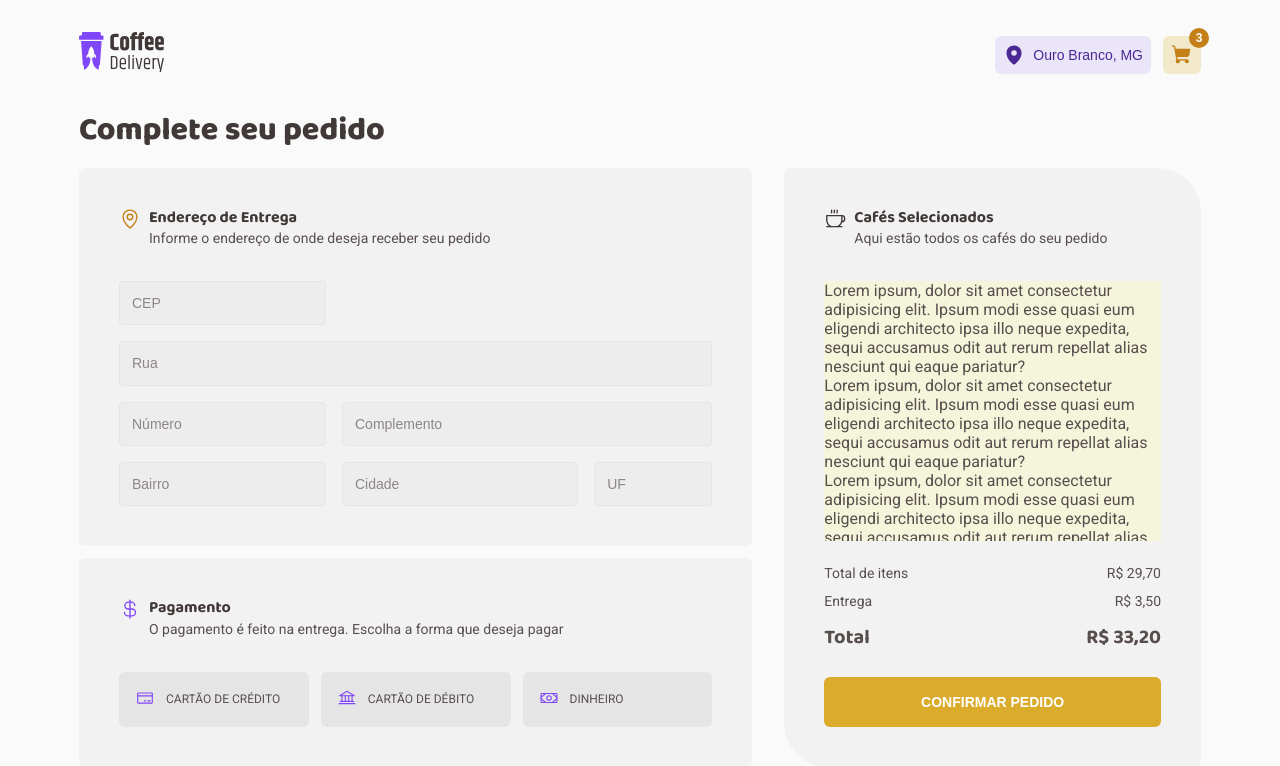
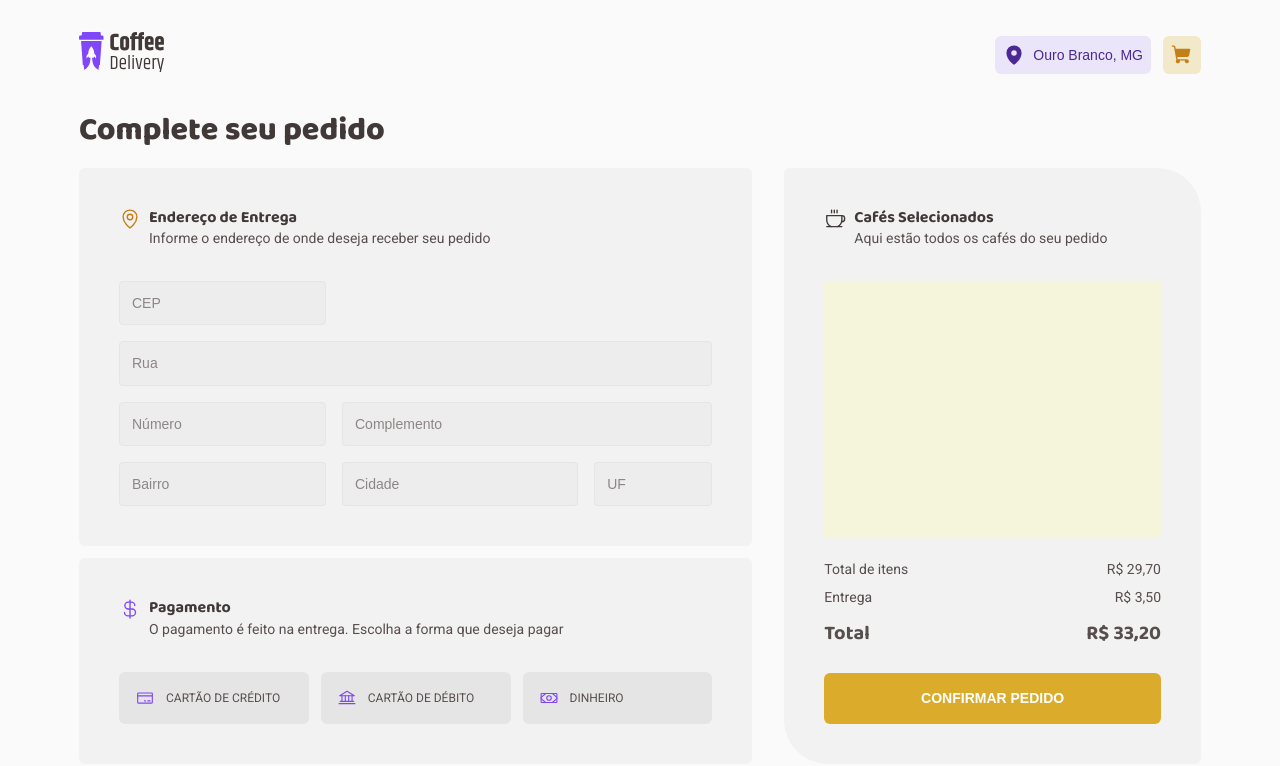
Before and after one commit to eoisaac/coffee_delivery, a React (Vite) app: page /success in a window 1280 px wide. Shown: the top 766 px of the page. Built offline with nearby package versions, Linux system fonts and the light colour scheme.

Commit message:
:recycle: refactor: order checkout form

```diff
--- a/src/components/Header/index.tsx
+++ b/src/components/Header/index.tsx
@@ -1,5 +1,7 @@
 import { MapPin, ShoppingCart } from 'phosphor-react'
+import { useContext } from 'react'
 import { Link, NavLink } from 'react-router-dom'
+import { OrderContext } from '../../context/OrderContext'
 import {
   ButtonBadge,
   CartButton,
@@ -9,7 +11,9 @@ import {
 } from './styles'
 
 export const Header = () => {
-  const amount = 3
+  const { cart } = useContext(OrderContext)
+
+  const cartItems = cart.length
 
   return (
     <HeaderContainer>
@@ -31,7 +35,7 @@ export const Header = () => {
         <nav>
           <NavLink to="/checkout">
             <CartButton>
-              {amount && <ButtonBadge>{amount}</ButtonBadge>}
+              {cartItems !== 0 && <ButtonBadge>{cartItems}</ButtonBadge>}
 
               <ShoppingCart size={22} weight="fill" />
             </CartButton>
--- a/src/pages/Checkout/components/OrderCheckoutForm/index.tsx
+++ b/src/pages/Checkout/components/OrderCheckoutForm/index.tsx
@@ -1,5 +1,4 @@
 import {
-  FormContainer,
   DeliveryContainer,
   FieldsetContainer,
   Header,
@@ -9,27 +8,19 @@ import {
   ErrorMessage,
   PaymentMethodsContainer,
   PaymentMethod,
-  CoffeeOrderContainer,
-  OrderList,
-  OrderFooter,
-  OrderResume,
 } from './styles'
-import { OrderCoffee } from '../OrderCoffee'
-import {
-  MapPin,
-  CurrencyDollar,
-  CreditCard,
-  Bank,
-  Money,
-  Coffee,
-} from 'phosphor-react'
+import { MapPin, CurrencyDollar, CreditCard, Bank, Money } from 'phosphor-react'
 import { useFormContext } from 'react-hook-form'
 
-export const OrderCheckoutForm = ({ formErrors }: any) => {
+interface OrderCheckoutFormProps {
+  formErrors: any
+}
+
+export const OrderCheckoutForm = ({ formErrors }: OrderCheckoutFormProps) => {
   const { register } = useFormContext()
 
   return (
-    <FormContainer>
+    <>
       <DeliveryContainer>
         <FieldsetContainer>
           <Header iconColor="yellow">
@@ -194,45 +185,6 @@ export const OrderCheckoutForm = ({ formErrors }: any) => {
           )}
         </FieldsetContainer>
       </DeliveryContainer>
-
-      <CoffeeOrderContainer>
-        <Header iconColor="gray">
-          <Coffee size={22} />
-          <div>
-            <legend>Cafés Selecionados</legend>
-            <span>Aqui estão todos os cafés do seu pedido</span>
-          </div>
-        </Header>
-
-        <OrderList>
-          <OrderCoffee />
-          <OrderCoffee />
-          <OrderCoffee />
-          <OrderCoffee />
-          <OrderCoffee />
-          <OrderCoffee />
-          <OrderCoffee />
-        </OrderList>
-
-        <OrderFooter>
-          <OrderResume>
-            <div>
-              <span>Total de itens</span>
-              <span>R$ 29,70</span>
-            </div>
-            <div>
-              <span>Entrega</span>
-              <span>R$ 3,50</span>
-            </div>
-            <div>
-              <span>Total</span>
-              <span>R$ 33,20</span>
-            </div>
-          </OrderResume>
-
-          <button type="submit">Confirmar Pedido</button>
-        </OrderFooter>
-      </CoffeeOrderContainer>
-    </FormContainer>
+    </>
   )
 }
--- a/src/pages/Checkout/components/OrderCheckoutForm/styles.ts
+++ b/src/pages/Checkout/components/OrderCheckoutForm/styles.ts
@@ -1,14 +1,4 @@
 import styled from 'styled-components'
-
-export const FormContainer = styled.div`
-  display: flex;
-  flex-direction: column;
-  gap: 2rem;
-
-  @media (min-width: 868px) {
-    flex-direction: row;
-  }
-`
 
 export const FieldsetContainer = styled.fieldset`
   all: unset;
@@ -24,7 +14,7 @@ export const FieldsetContainer = styled.fieldset`
 export const ErrorMessage = styled.div`
   margin: 0.2rem 0 0 0.2rem;
   font-size: 0.75rem;
-  color: red;
+  color: ${(props) => props.theme.purple};
 `
 
 const ICON_COLOR = {
@@ -68,71 +58,6 @@ export const DeliveryContainer = styled.div`
   gap: 0.75rem;
 `
 
-export const CoffeeOrderContainer = styled(FieldsetContainer)`
-  /* max-height: 480px; */
-  flex: 0.5;
-  display: flex;
-  flex-direction: column;
-  /* justify-content: space-between; */
-  border-radius: 6px;
-
-  @media (min-width: 868px) {
-    border-radius: 6px 44px;
-  }
-`
-
-export const OrderList = styled.ul`
-  flex: 1;
-  max-height: 260px;
-  overflow-y: auto;
-  list-style: none;
-  background-color: beige;
-`
-
-export const OrderResume = styled.div`
-  display: flex;
-  flex-direction: column;
-  gap: 0.75rem;
-  margin: 1.5rem 0;
-
-  div {
-    display: inline-flex;
-    align-items: center;
-    justify-content: space-between;
-    font-size: 0.875rem;
-    color: ${(props) => props.theme['base-text']};
-
-    &:last-child {
-      font-family: 'Baloo 2', cursive;
-      font-size: 1.25rem;
-    }
-  }
-`
-
-export const OrderFooter = styled.div`
-  display: flex;
-  flex-direction: column;
-
-  button {
-    padding: 1rem;
-    text-transform: uppercase;
-    font-size: 0.875rem;
-    font-weight: 700;
-    line-height: 130%;
-    color: ${(props) => props.theme.white};
-    cursor: pointer;
-    transition: all 0.1s ease-in-out;
-    outline: none;
-    border: none;
-    border-radius: 6px;
-    background-color: ${(props) => props.theme.yellow};
-
-    &:hover {
-      background-color: ${(props) => props.theme['yellow-dark']};
-    }
-  }
-`
-
 export const PaymentMethodsContainer = styled.div`
   display: flex;
   flex-wrap: wrap;
@@ -157,6 +82,7 @@ export const PaymentMethod = styled.label`
     gap: 0.75rem;
     align-items: center;
     text-transform: uppercase;
+    line-height: 0;
     font-size: 0.75rem;
     padding: 1rem;
     color: ${(props) => props.theme['base-text']};
--- a/src/pages/Checkout/index.tsx
+++ b/src/pages/Checkout/index.tsx
@@ -1,8 +1,16 @@
-import { CheckoutContainer } from './styles'
+import {
+  CheckoutContainer,
+  CoffeeOrderContainer,
+  OrderFooter,
+  OrderList,
+  OrderResume,
+} from './styles'
 import { OrderCheckoutForm } from './components/OrderCheckoutForm'
 import { FormProvider, useForm } from 'react-hook-form'
 import { zodResolver } from '@hookform/resolvers/zod'
 import * as zod from 'zod'
+import { Coffee } from 'phosphor-react'
+import { Header } from './components/OrderCheckoutForm/styles'
 
 export const Checkout = () => {
   const orderCheckoutFormSchema = zod.object({
@@ -32,18 +40,47 @@ export const Checkout = () => {
   const orderCheckoutFormErrors = errors
 
   const handleOrderCheckoutSubmit = (data: OrderCheckoutFormData) => {
-    console.log({ ...data, items: { a: 'a', b: 'b' } })
-    console.log('enviado')
     reset()
   }
 
   return (
     <CheckoutContainer>
       <h1>Complete seu pedido</h1>
+
       <form onSubmit={handleSubmit(handleOrderCheckoutSubmit)}>
         <FormProvider {...orderCheckoutForm}>
           <OrderCheckoutForm formErrors={orderCheckoutFormErrors} />
         </FormProvider>
+
+        <CoffeeOrderContainer>
+          <Header iconColor="gray">
+            <Coffee size={22} />
+            <div>
+              <legend>Cafés Selecionados</legend>
+              <span>Aqui estão todos os cafés do seu pedido</span>
+            </div>
+          </Header>
+
+          <OrderList></OrderList>
+
+          <OrderFooter>
+            <OrderResume>
+              <div>
+                <span>Total de itens</span>
+                <span>R$ 29,70</span>
+              </div>
+              <div>
+                <span>Entrega</span>
+                <span>R$ 3,50</span>
+              </div>
+              <div>
+                <span>Total</span>
+                <span>R$ 33,20</span>
+              </div>
+            </OrderResume>
+            <button type="submit">Confirmar Pedido</button>
+          </OrderFooter>
+        </CoffeeOrderContainer>
       </form>
     </CheckoutContainer>
   )
--- a/src/pages/Checkout/styles.ts
+++ b/src/pages/Checkout/styles.ts
@@ -1,4 +1,6 @@
 import styled from 'styled-components'
+
+import { FieldsetContainer } from './components/OrderCheckoutForm/styles'
 
 export const CheckoutContainer = styled.main`
   flex: 1;
@@ -14,4 +16,76 @@ export const CheckoutContainer = styled.main`
     line-height: 130%;
     color: ${(props) => props.theme['base-subtitle']};
   }
+
+  form {
+    display: flex;
+    flex-direction: column;
+    gap: 2rem;
+
+    @media (min-width: 868px) {
+      flex-direction: row;
+    }
+  }
 `
+export const CoffeeOrderContainer = styled(FieldsetContainer)`
+  flex: 0.5;
+  display: flex;
+  flex-direction: column;
+  border-radius: 6px;
+
+  @media (min-width: 868px) {
+    border-radius: 6px 44px;
+  }
+`
+
+export const OrderList = styled.ul`
+  flex: 1;
+  max-height: 260px;
+  overflow-y: auto;
+  list-style: none;
+  background-color: beige;
+`
+
+export const OrderResume = styled.div`
+  display: flex;
+  flex-direction: column;
+  gap: 0.75rem;
+  margin: 1.5rem 0;
+
+  div {
+    display: inline-flex;
+    align-items: center;
+    justify-content: space-between;
+    font-size: 0.875rem;
+    color: ${(props) => props.theme['base-text']};
+
+    &:last-child {
+      font-family: 'Baloo 2', cursive;
+      font-size: 1.25rem;
+    }
+  }
+`
+
+export const OrderFooter = styled.div`
+  display: flex;
+  flex-direction: column;
+
+  button {
+    padding: 1rem;
+    text-transform: uppercase;
+    font-size: 0.875rem;
+    font-weight: 700;
+    line-height: 130%;
+    color: ${(props) => props.theme.white};
+    cursor: pointer;
+    transition: all 0.1s ease-in-out;
+    outline: none;
+    border: none;
+    border-radius: 6px;
+    background-color: ${(props) => props.theme.yellow};
+
+    &:hover {
+      background-color: ${(props) => props.theme['yellow-dark']};
+    }
+  }
+`
--- a/src/pages/Home/components/CoffeeCard/index.tsx
+++ b/src/pages/Home/components/CoffeeCard/index.tsx
@@ -12,7 +12,7 @@ import { Counter } from '../../../../components/Counter'
 import { useContext, useState } from 'react'
 import { OrderContext } from '../../../../context/OrderContext'
 
-export interface Coffee extends CoffeeItem {
+export interface Coffee extends Omit<CoffeeItem, 'description' | 'tags'> {
   amount: number
 }
 
@@ -25,8 +25,20 @@ export const CoffeeCard = ({
   price,
 }: CoffeeItem) => {
   const { cart, setCart } = useContext(OrderContext)
+  const [coffeeAmount, setCoffeeAmount] = useState(1)
 
-  const [coffeeAmount, setCoffeeAmount] = useState(1)
+  const handleAddItemIntoCart = () => {
+    setCart([
+      ...cart,
+      {
+        id,
+        name,
+        price,
+        amount: coffeeAmount,
+        image,
+      },
+    ])
+  }
 
   return (
     <CoffeeContainer>
@@ -49,7 +61,7 @@ export const CoffeeCard = ({
         <BuyButtons>
           <Counter setCoffeeAmount={setCoffeeAmount} />
 
-          <CartButton>
+          <CartButton onClick={handleAddItemIntoCart}>
             <ShoppingCart size={22} weight="fill" />
           </CartButton>
         </BuyButtons>
--- a/src/pages/Home/index.tsx
+++ b/src/pages/Home/index.tsx
@@ -1,6 +1,5 @@
 import { Coffee, Package, ShoppingCart, Timer } from 'phosphor-react'
-import { useState } from 'react'
-import { CoffeeItem, coffeesList } from '../../data/coffees_data'
+import { coffeesList } from '../../data/coffees_data'
 import { CoffeeCard } from './components/CoffeeCard'
 import {
   IntroContent,
@@ -14,13 +13,7 @@ import {
   CoffeesGrid,
 } from './styles'
 
-interface Coffee extends CoffeeItem {
-  amount: number
-}
-
 export const Home = () => {
-  const [CartData, setCartData] = useState<Coffee[]>([])
-
   return (
     <HomeContainer>
       <IntroContainer>
```
